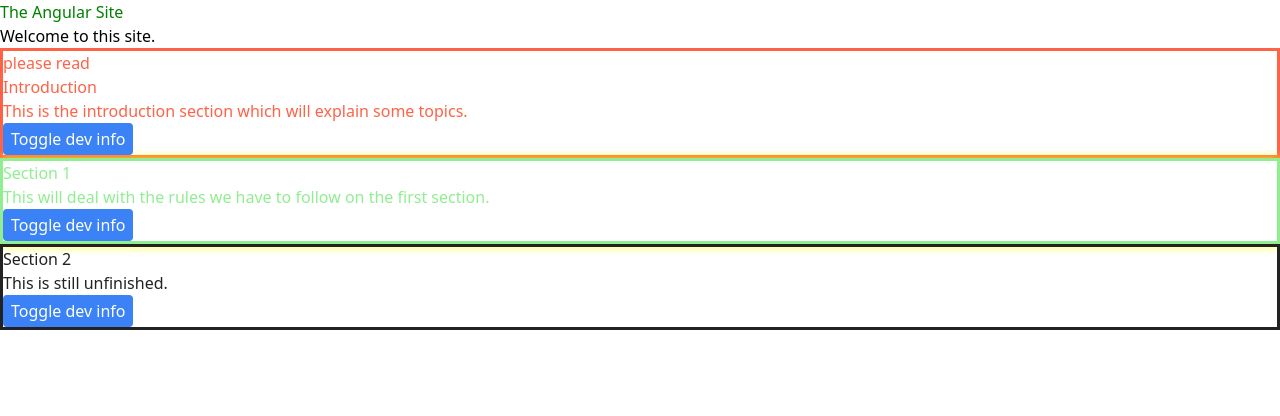
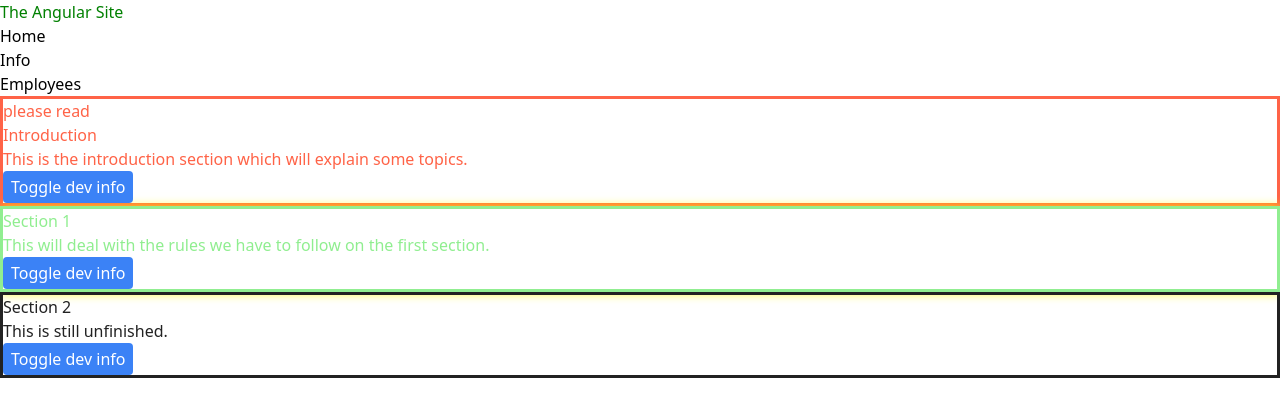
Before and after one commit to edwardtanguay/et672-angular-site, an Angular app: page / in a window 1280 px wide. Shown: the top 416 px of the page. Built offline with nearby package versions, Linux system fonts and the light colour scheme.

Commit message:
styled menu

```diff
--- a/src/app/app.component.html
+++ b/src/app/app.component.html
@@ -1,5 +1,5 @@
 <h1 class="text-4xl mb-4">{{ title }}</h1>
-<p>{{ message }}</p>
+<app-top-menu></app-top-menu>
 
 <app-info-box
 	title="Introduction"
--- /dev/null
+++ b/src/app/top-menu/top-menu.component.html
@@ -0,0 +1,9 @@
+<nav>
+	<ul routerLinkActive="active" class="flex gap-3 bg-gray-700 text-gray-300 p-3">
+		<li><a routerLink="home">Home</a></li>
+		<li><a routerLink="info">Info</a></li>
+		<li><a routerLink="employees">Employees</a></li>
+	</ul>
+</nav>
+
+<router-outlet></router-outlet>
```
Also changed, not shown: src/app/app.component.ts (+6 -5 lines), src/app/top-menu/top-menu.component.ts (added, +13 -0 lines), src/app/top-menu/top-menu.component.scss (added), 1 other file (tests, documents, lock files or other folders).
